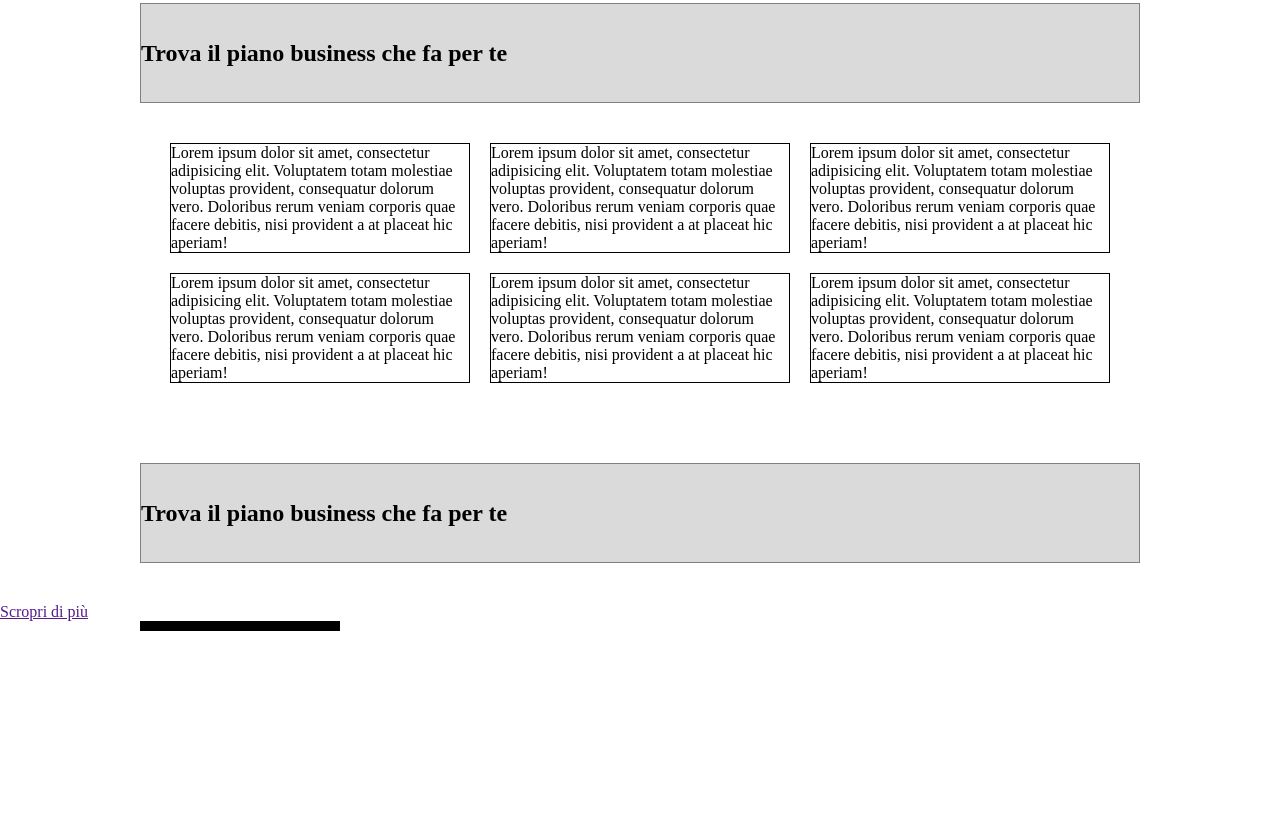
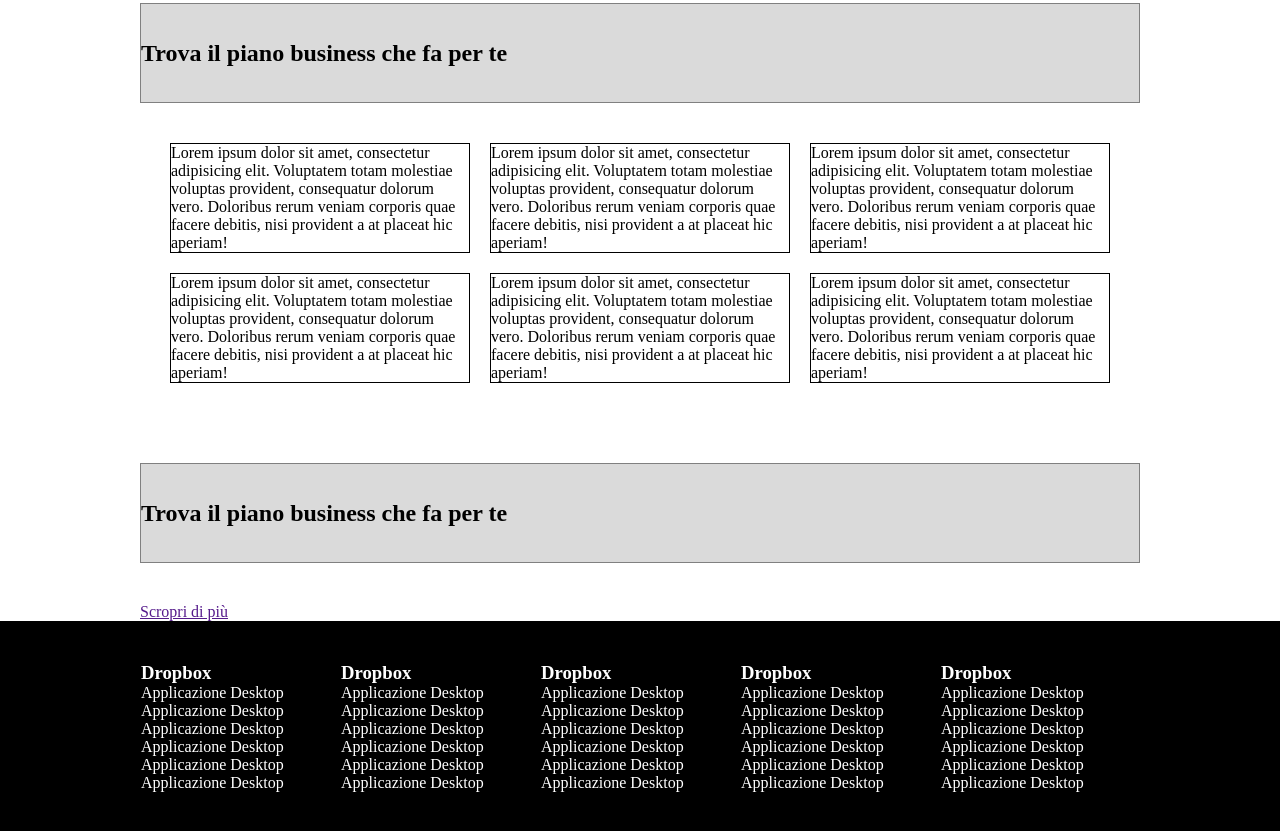
Before and after one commit to AlfredoF92/htmlcss-dropbox, a plain HTML site: page index.html in a window 1280 px wide. Shown: the part 2757-3588 px from the top of the page. Before the commit the page ends 3388 px from the top, so only its background shows below. Drawn offline with Linux system fonts and the light colour scheme.

Commit message:
field: update struttura - footer

```diff
--- a/css/style.css
+++ b/css/style.css
@@ -122,3 +122,23 @@ img{
     justify-content: center;
     gap: 20px;
 }
+
+
+footer{
+    background-color: black;
+    color: white;
+}
+
+.footer-nav-flex{
+    display: flex;
+    flex-direction: column;
+
+}
+
+footer ul{
+    list-style-type: none;
+}
+
+footer .footer-flex{
+    display: flex;
+}
--- a/index.html
+++ b/index.html
@@ -138,22 +138,80 @@
                 <div class="head-subtitle margin-y-40">
                     <h2>Trova il piano business che fa per te</h2>
                 </div>
+                <a href="">Scropri di più</a>
             </div>
 
-            <a href="">Scropri di più</a>
+
 
         </section>
 
     </main>
 
-    <footer>
+    <footer class="padding-y-40">
         <!-- contenuto del footer -->
         <div class="container-head">
-            <div class="col-20"></div>
-            <div class="col-20"></div>
-            <div class="col-20"></div>
-            <div class="col-20"></div>
-            <div class="col-20"></div>
+
+            <div class="footer-flex">
+
+                <div class="col-20">
+                   <h3>Dropbox</h3>
+                   <ul class="footer-nav-flex">
+                      <li>Applicazione Desktop</li>
+                      <li>Applicazione Desktop</li>
+                      <li>Applicazione Desktop</li>
+                      <li>Applicazione Desktop</li>
+                      <li>Applicazione Desktop</li>
+                      <li>Applicazione Desktop</li>
+                   </ul>
+                </div>
+                <div class="col-20">
+                    <h3>Dropbox</h3>
+                   <ul>
+                      <li>Applicazione Desktop</li>
+                      <li>Applicazione Desktop</li>
+                      <li>Applicazione Desktop</li>
+                      <li>Applicazione Desktop</li>
+                      <li>Applicazione Desktop</li>
+                      <li>Applicazione Desktop</li>
+                   </ul>
+
+                </div>
+                <div class="col-20">
+                    <h3>Dropbox</h3>
+                    <ul>
+                       <li>Applicazione Desktop</li>
+                       <li>Applicazione Desktop</li>
+                       <li>Applicazione Desktop</li>
+                       <li>Applicazione Desktop</li>
+                       <li>Applicazione Desktop</li>
+                       <li>Applicazione Desktop</li>
+                    </ul>
+
+                </div>
+                <div class="col-20">
+                    <h3>Dropbox</h3>
+                    <ul>
+                       <li>Applicazione Desktop</li>
+                       <li>Applicazione Desktop</li>
+                       <li>Applicazione Desktop</li>
+                       <li>Applicazione Desktop</li>
+                       <li>Applicazione Desktop</li>
+                       <li>Applicazione Desktop</li>
+                    </ul>
+                </div>
+                <div class="col-20">
+                    <h3>Dropbox</h3>
+                    <ul>
+                       <li>Applicazione Desktop</li>
+                       <li>Applicazione Desktop</li>
+                       <li>Applicazione Desktop</li>
+                       <li>Applicazione Desktop</li>
+                       <li>Applicazione Desktop</li>
+                       <li>Applicazione Desktop</li>
+                    </ul>
+                </div>
+
+            </div>
 
         </div>
 
```
